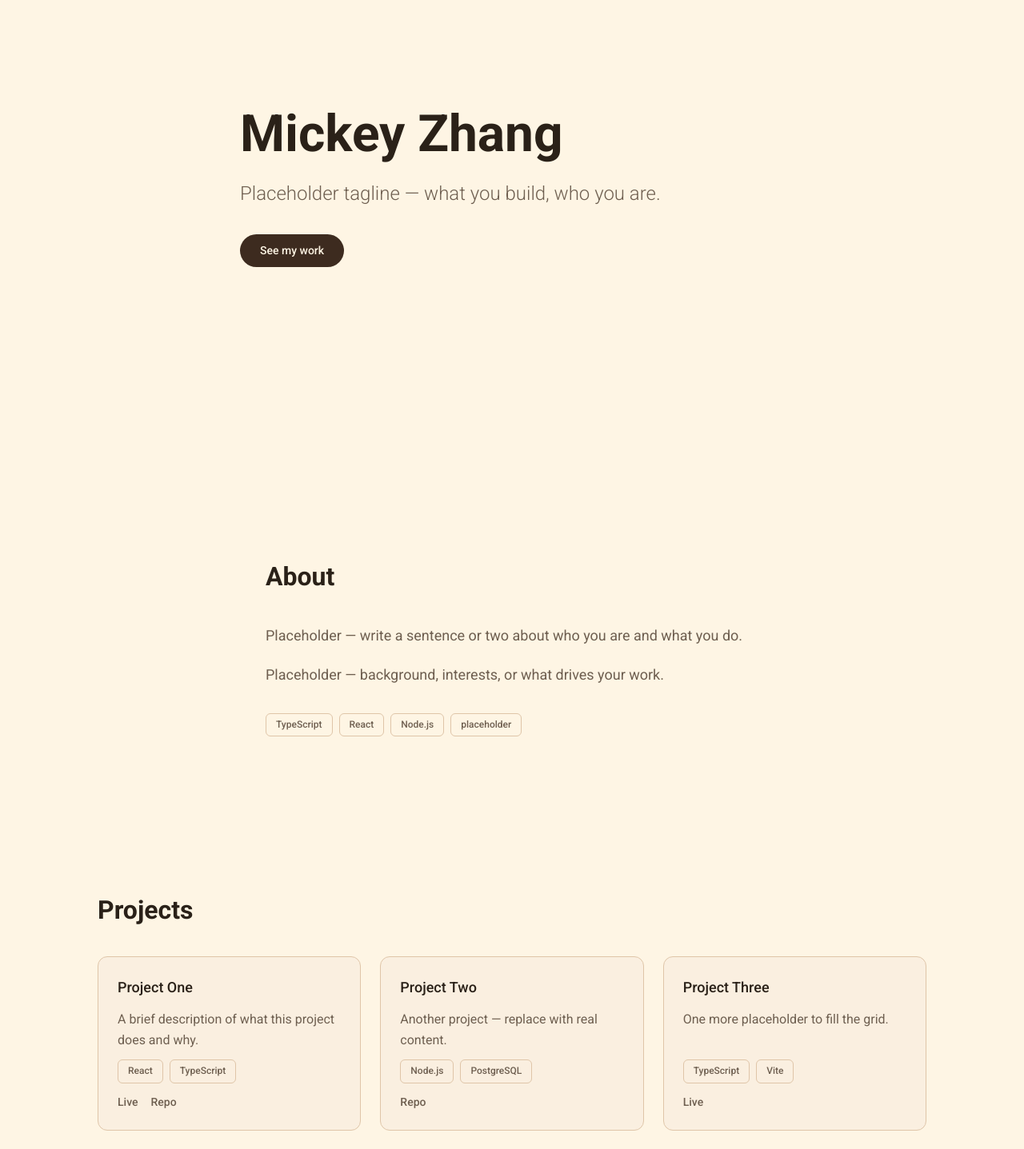
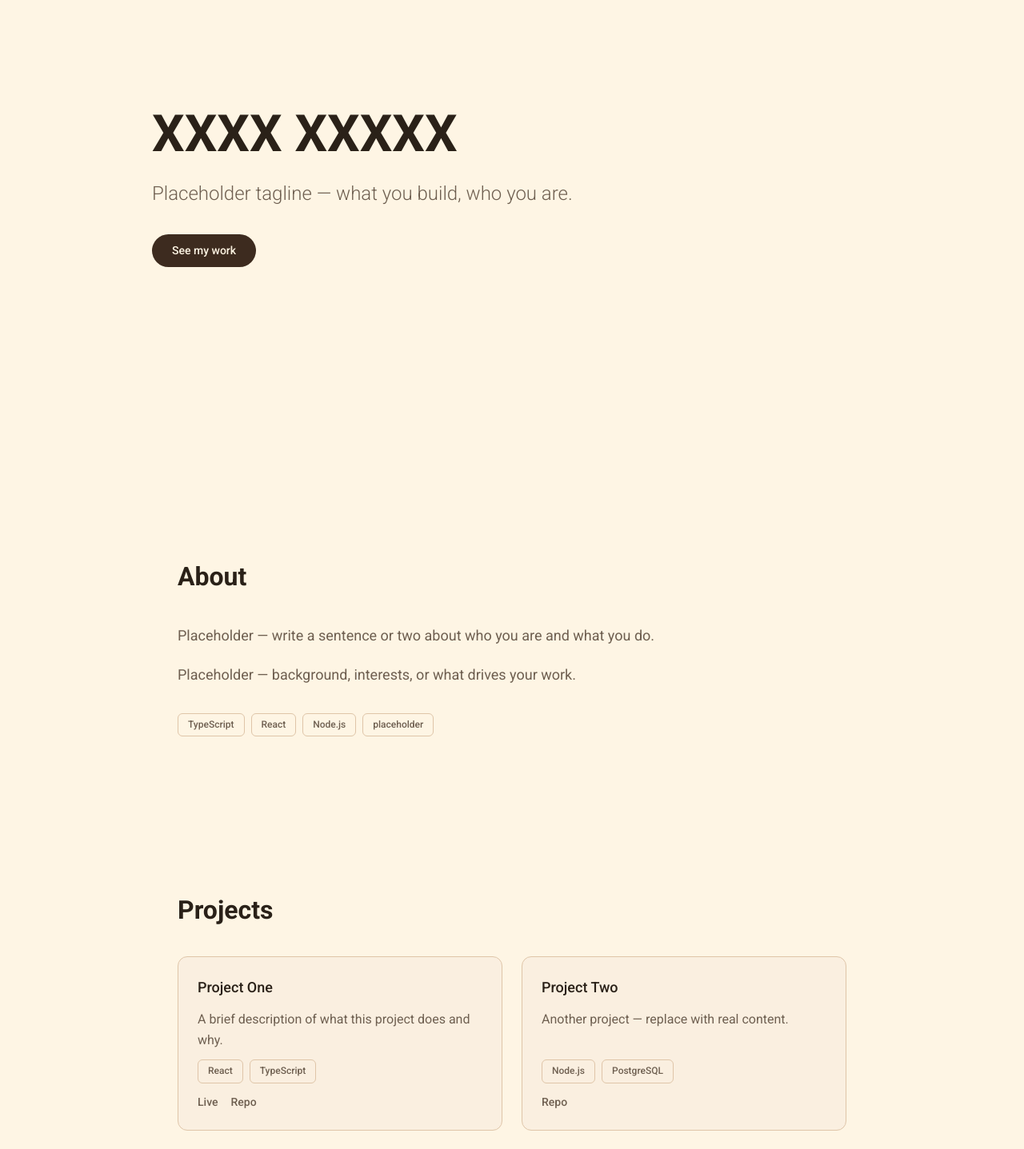
Before and after one commit to Mickey-Zhaang/Mickey-Zhaang, a React (Vite) app: page / in a window 1280 px wide. Shown: the part 200-1637 px from the top of the page at 80% size. Built offline with nearby package versions, Linux system fonts and the light colour scheme.

Commit message:
adjusted max-width

```diff
--- a/src/components/sections/Hero.tsx
+++ b/src/components/sections/Hero.tsx
@@ -5,7 +5,7 @@ import { useEffect, useRef } from 'react';
 
 import Button from '../ui/Button';
 
-const NAME = 'Mickey Zhang';
+const NAME = 'XXXX XXXXX';
 const TAGLINE = 'Placeholder tagline — what you build, who you are.';
 const CTA_LABEL = 'See my work';
 const CTA_HREF = '#projects';
--- a/src/components/sections/Projects.tsx
+++ b/src/components/sections/Projects.tsx
@@ -34,7 +34,7 @@ const PROJECTS: Project[] = [
 export default function Projects() {
 	return (
 		<SectionWrapper id="projects" ariaLabel="Projects">
-			<SectionContent>
+			<SectionContent narrow>
 				<SectionHeading>Projects</SectionHeading>
 				<StyledGrid>
 					{PROJECTS.map(project => (
--- a/src/index.css
+++ b/src/index.css
@@ -50,7 +50,7 @@
 
 	/* ── Layout ───────────────────────────────────────────────────────────────── */
 	--max-width-content: 1100px;
-	--max-width-narrow: 680px;
+	--max-width-narrow: 900px;
 	--navbar-height: 64px;
 
 	/* ── Transitions ──────────────────────────────────────────────────────────── */
```
